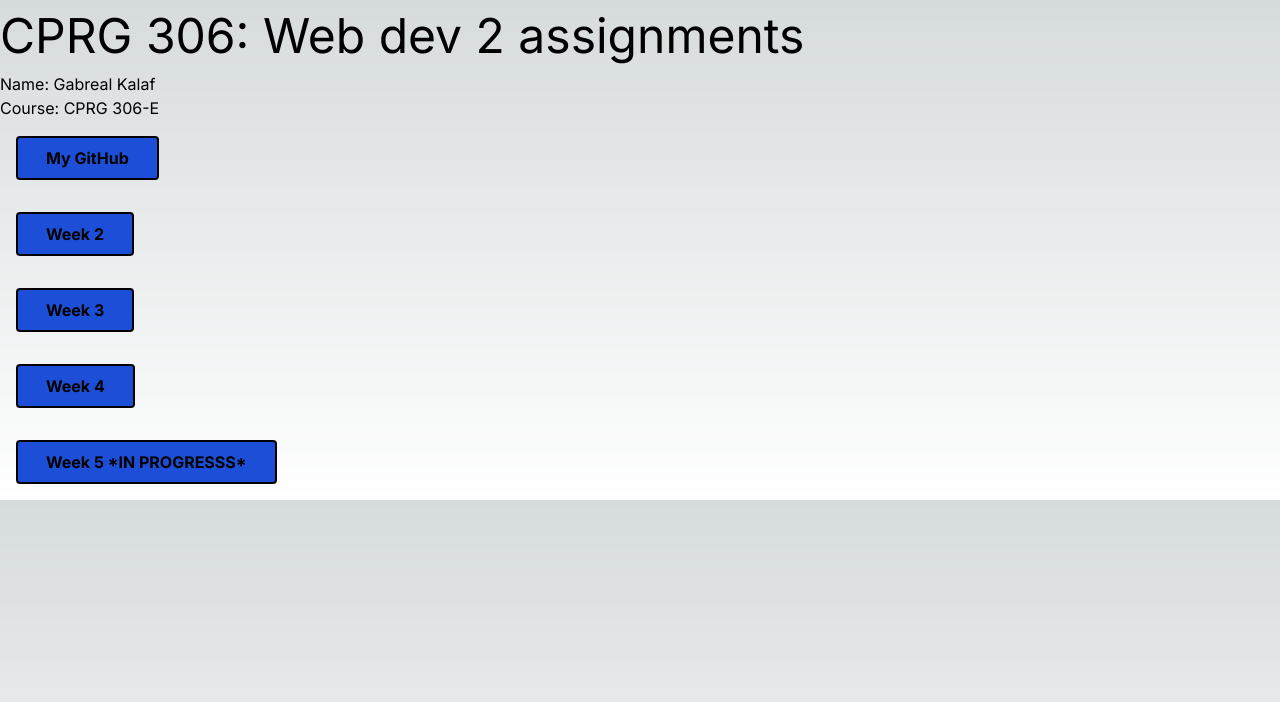
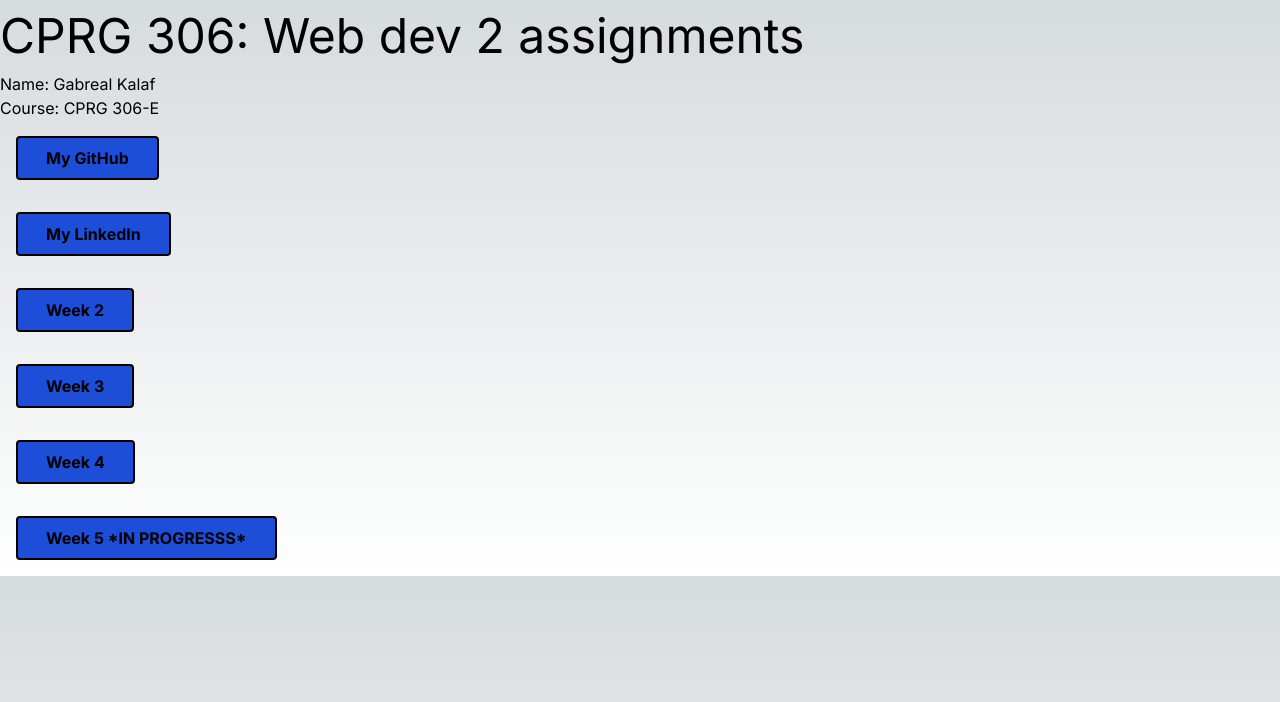
Before and after one commit to Gabrealk/cprg306-assignments, a Next.js app: page / in a window 1280 px wide. Shown: the top 702 px of the page. Built offline with nearby package versions, Linux system fonts and the light colour scheme.

Commit message:
linkedin button addition

```diff
--- a/app/info-component.js
+++ b/app/info-component.js
@@ -15,6 +15,17 @@ export default function Geninfo(){
                 <p><Link href="https://github.com/Gabrealk">My GitHub</Link></p>
                 </button>
             </div>
+
+            <div>
+                <button className="font-bold
+                        px-7 py-2
+                        text-black
+                        bg-blue-700
+                        border-2 border-black m-4 rounded
+                        hover:bg-blue-500">
+                <p><Link href="https://www.linkedin.com/in/gabreal-kalaf-ba8433265/">My LinkedIn</Link></p>
+                </button>
+            </div>
         </main>
     )
 }
```
